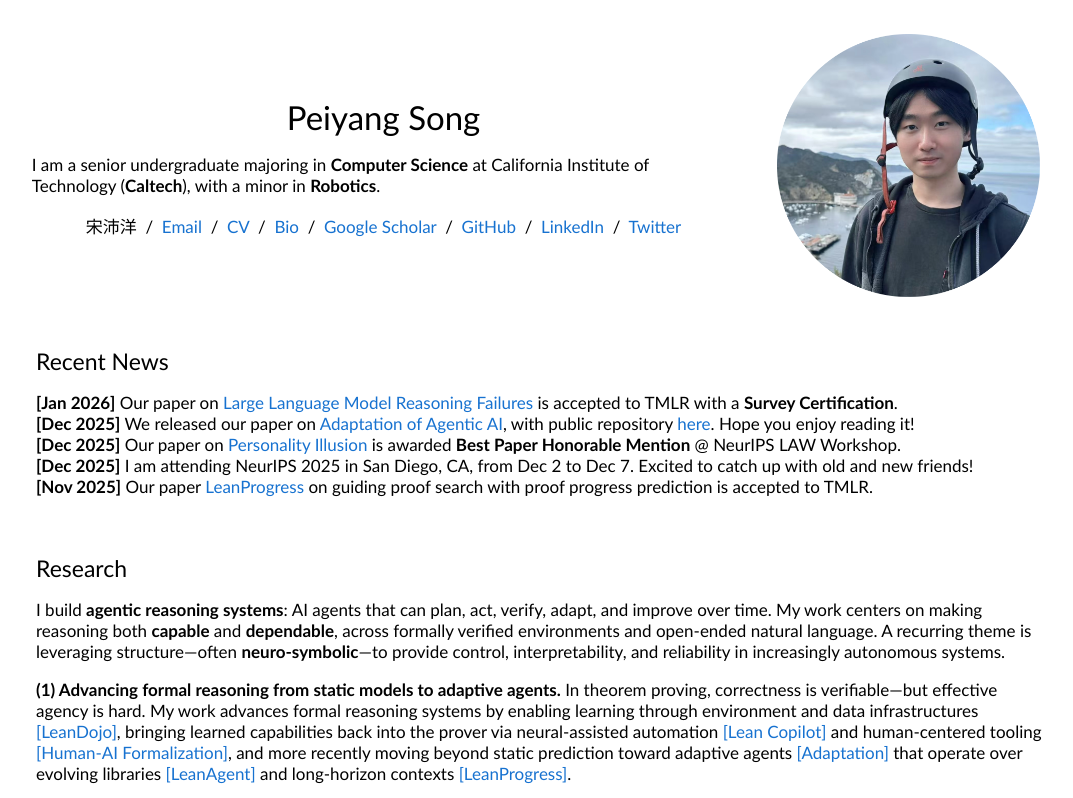
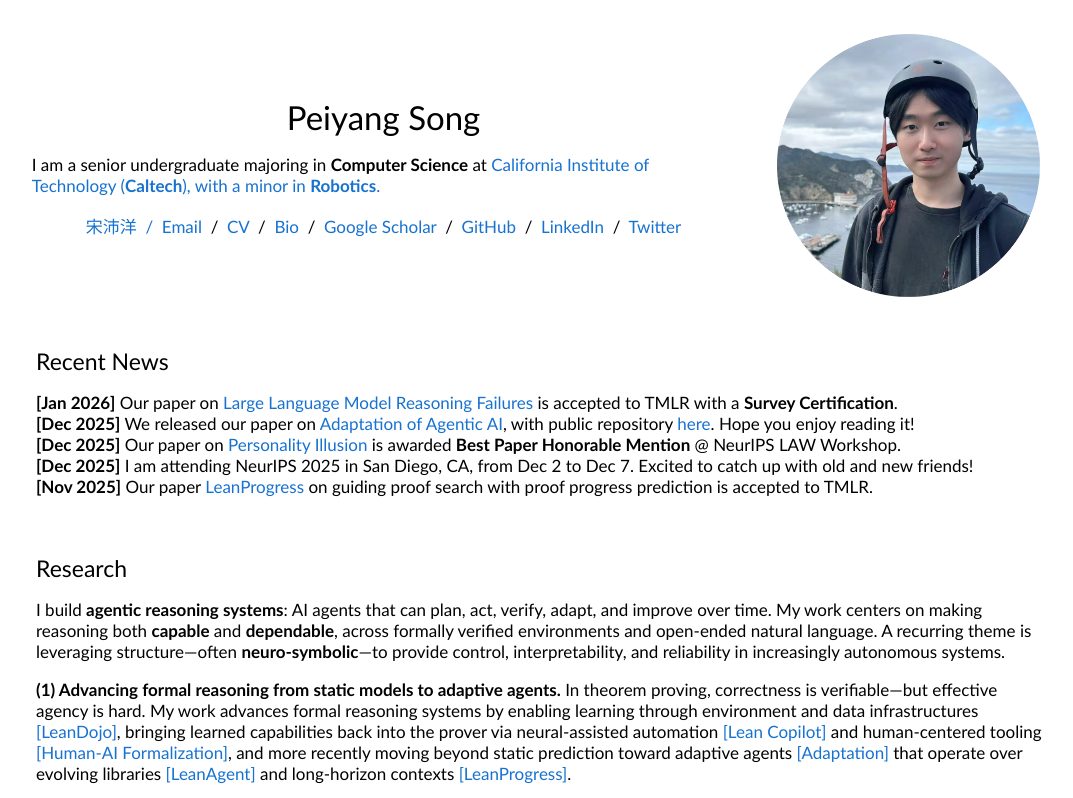
Before and after one commit to Peiyang-Song/peiyang-song.github.io, a plain HTML site: page index.html in a window 1280 px wide. Shown: the top 798 px of the page, without its empty margins (99-1172 px from the left). Drawn offline with Linux system fonts and the light colour scheme.

Commit message:
Add hyperlink to Caltech in the introduction

```diff
--- a/index.html
+++ b/index.html
@@ -36,7 +36,7 @@
                 <name>Peiyang Song</name>
               </p>
               <p>
-                I am a senior undergraduate majoring in <b>Computer Science</b> at California Institute of Technology (<b>Caltech</b>), with a minor in <b>Robotics</b>.
+                I am a senior undergraduate majoring in <b>Computer Science</b> at <a target="_blank" href="https://www.caltech.edu/">California Institute of Technology (<b>Caltech</b>), with a minor in <b>Robotics</b>.
               </p>
               <p style="text-align:center">
                 宋沛洋 &nbsp/&nbsp
```
